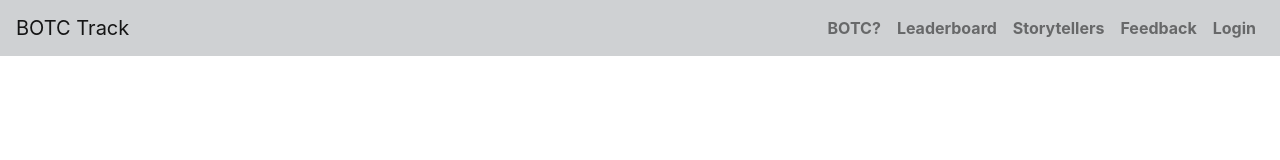
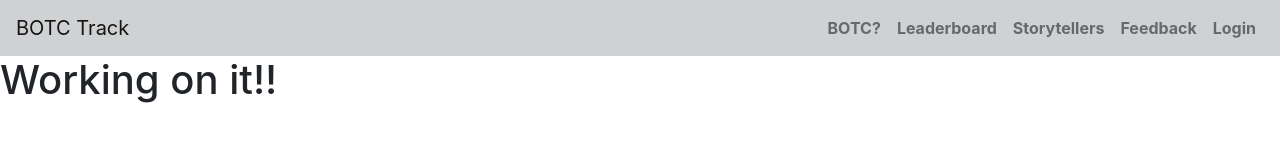
Before and after one commit to DexterGX/BOTC-Track-html, a plain HTML site: page pages/feedback.html in a window 1280 px wide. Drawn offline with nearby package versions, Linux system fonts and the light colour scheme.

Commit message:
Working on it
Added working on it

```diff
--- a/pages/feedback.html
+++ b/pages/feedback.html
@@ -27,6 +27,8 @@
     </div>
 </nav>
 
+<h1>Working on it!!</h1>
+
 <!-- Bootstrap JS and dependencies -->
 <script src="https://code.jquery.com/jquery-3.5.1.slim.min.js"></script>
 <script src="https://cdn.jsdelivr.net/npm/@popperjs/core@2.9.3/dist/umd/popper.min.js"></script>
```
Also changed, not shown: pages/storytellers.html (+2 -0 lines).
